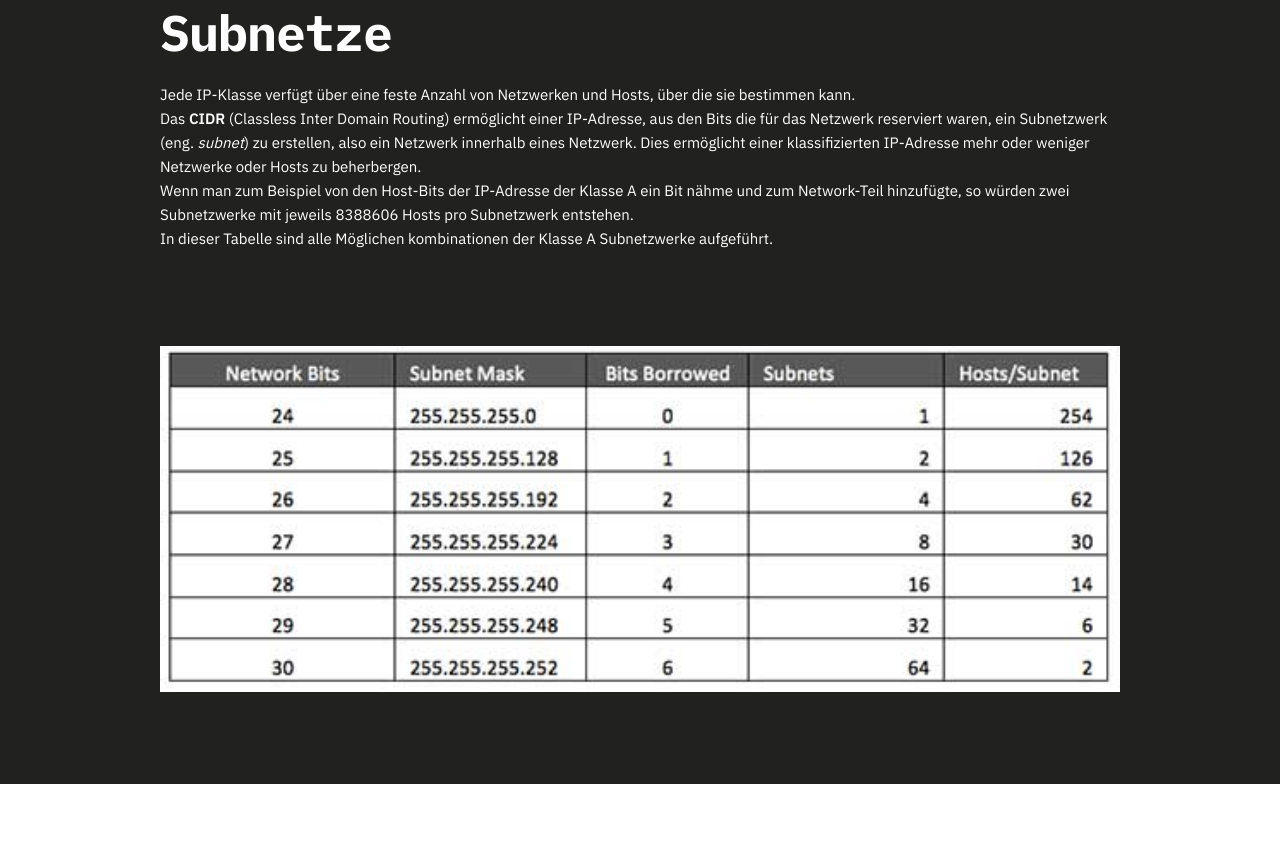
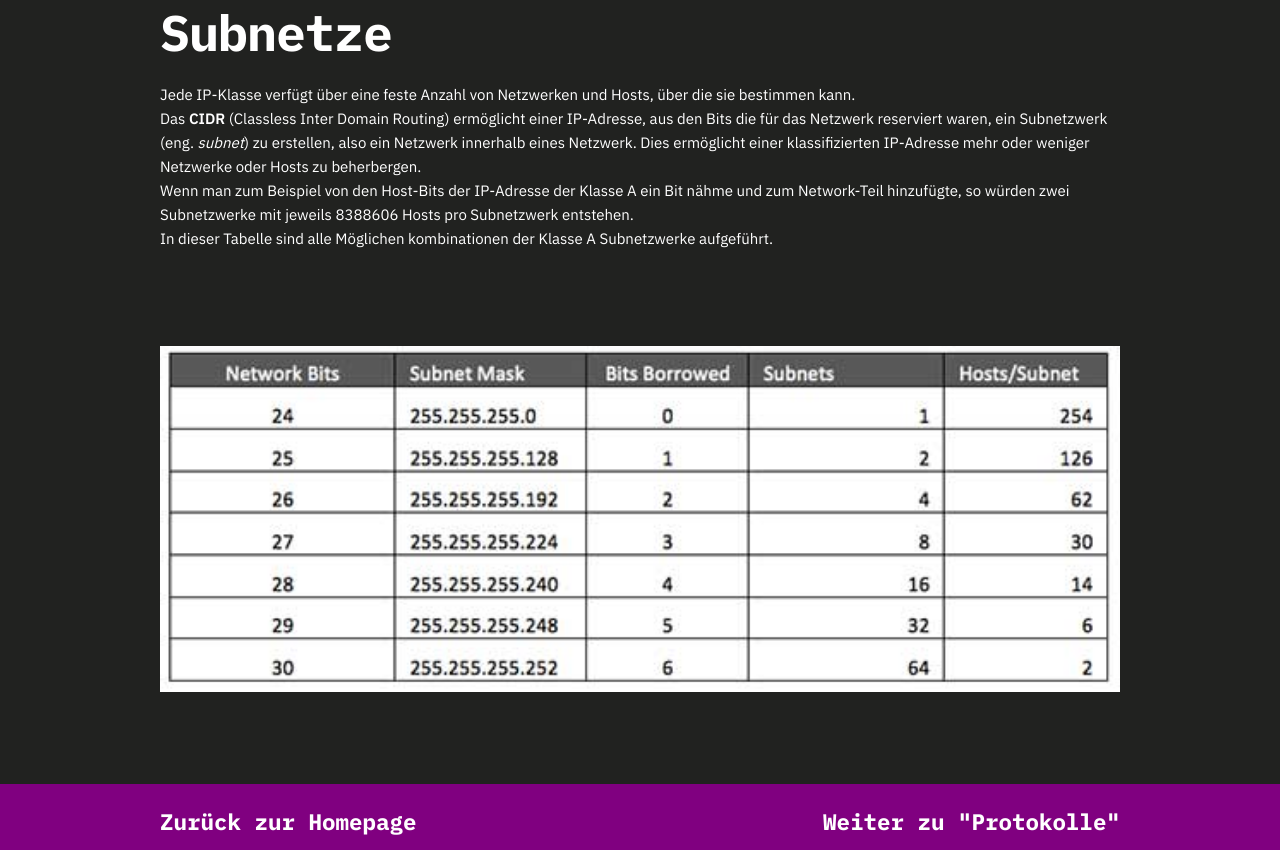
Before and after one commit to liloo2040/website_networks, a plain HTML site: page layerModel.html in a window 1280 px wide. Shown: the part 3733-4583 px from the top of the page. Before the commit the page ends 4517 px from the top, so only its background shows below. Drawn offline with Linux system fonts and the light colour scheme.

Commit message:
Added footer navigation for better usability

```diff
--- a/css/contents.css
+++ b/css/contents.css
@@ -92,3 +92,28 @@ body {
 code {
   color: #212220;
 }
+
+/* FOOTER SECTION */
+
+.footer-nav {
+  background-color: purple;
+  padding-top: 20px;
+  padding-bottom: 10px;
+  text-align: center;
+  font-size: 150%;
+  font-weight: 300;
+  font-family: "IBM Plex Mono", monospace;
+}
+.footer-flex {
+  width: 100%;
+  display: flex;
+  justify-content: space-between;
+}
+.footer-link {
+  color: #ffffff;
+  text-decoration: none;
+  font-weight: bold;
+}
+.footer-link:hover {
+  color: lime;
+}
--- a/layerModel.html
+++ b/layerModel.html
@@ -175,7 +175,7 @@
             <span>(2<sup>14</sup>)</span>
             Netzwerke und 65524 <span>(2<sup>16</sup> -2)</span> Geräte haben
             kann, da die ersten zwei Oktette für das Netzwerk und die letzten
-            zwei Oktetts für die Hosts reserviert sind.
+            zwei Oktette für die Hosts reserviert sind.
           </p>
           <h5>C-Klasse</h5>
           <p>
@@ -218,11 +218,25 @@
             Subnetzwerke aufgeführt.
           </p>
         </div>
-
         <div class="row">
           <img class="content-img" src="./img/class_c_subnets.jpg" />
         </div>
       </div>
     </div>
+
+    <!-- FOOTER -->
+
+    <div class="footer-nav">
+      <div class="container">
+        <div class="footer-flex">
+          <a class="footer-link" href="./index.html">
+            Zurück zur Homepage
+          </a>
+          <a class="footer-link" href="./protocols.html">
+            Weiter zu "Protokolle"
+          </a>
+        </div>
+      </div>
+    </div>
   </body>
 </html>
```
Also changed, not shown: current.html (+15 -0 lines), protocols.html (+15 -0 lines).
